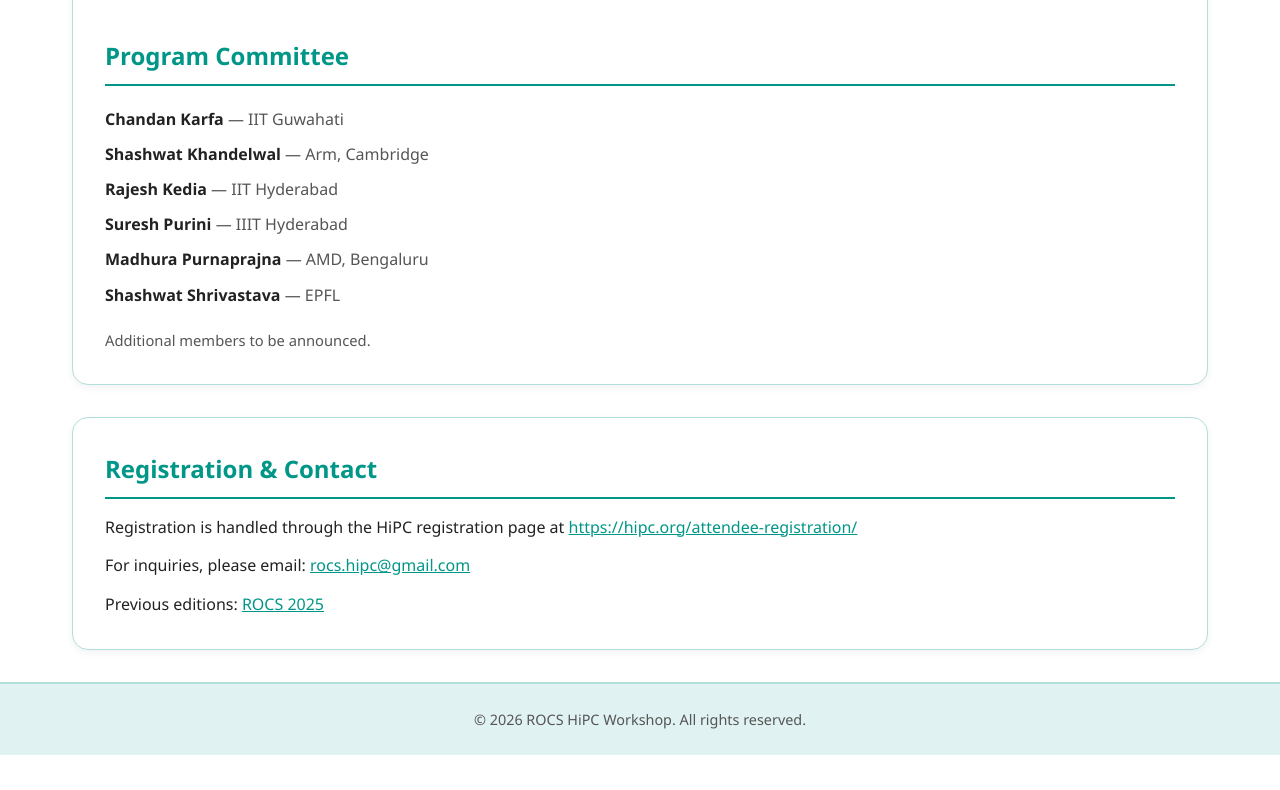
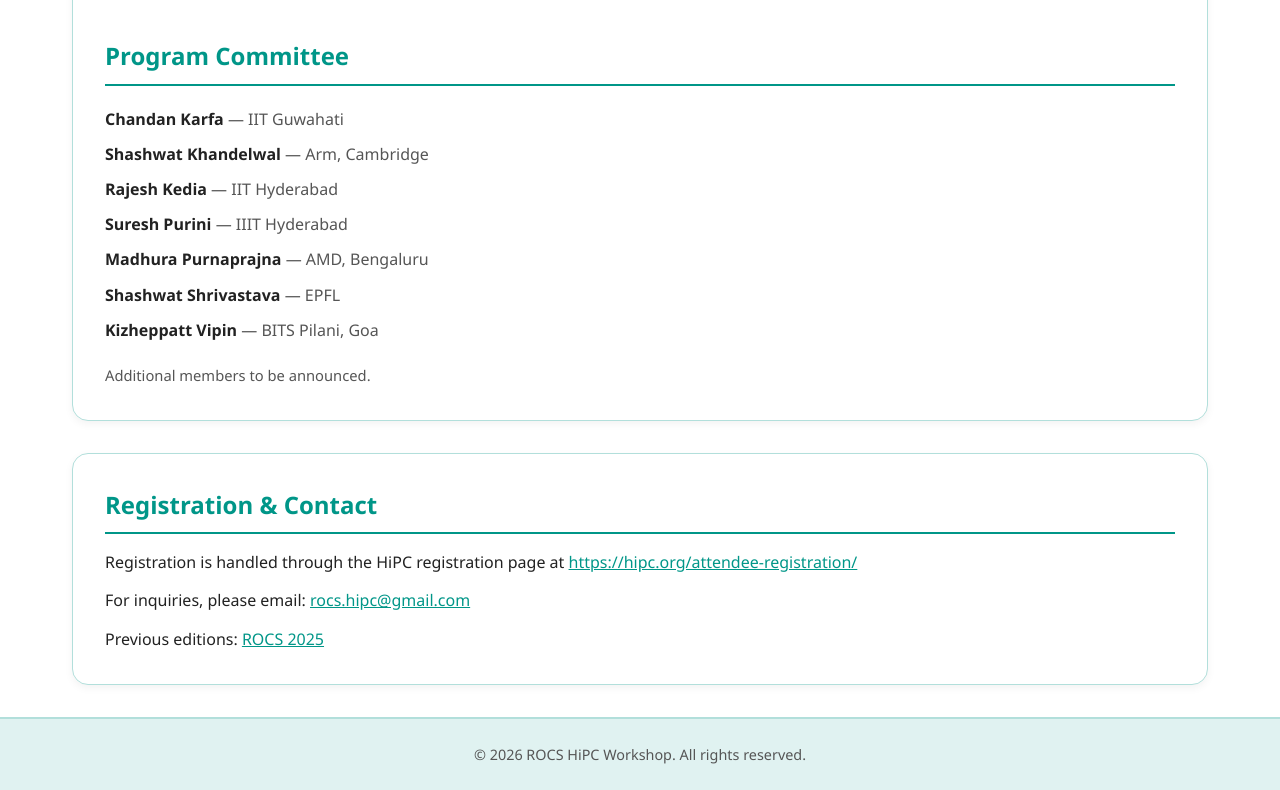
Before and after one commit to rocs-hipc/2026, a plain HTML site: page index.html in a window 1280 px wide. Shown: the part 3777-4567 px from the top of the page. Before the commit the page ends 4532 px from the top, so only its background shows below. Drawn offline with Linux system fonts and the light colour scheme.

Commit message:
Add Kizheppatt Vipin to the program committee
Co-Authored-By: Claude Opus 5 (1M context) <noreply@anthropic.com>

```diff
--- a/index.html
+++ b/index.html
@@ -348,6 +348,10 @@
           <strong>Shashwat Shrivastava</strong>
           <span class="affil">— EPFL</span>
         </li>
+        <li>
+          <strong>Kizheppatt Vipin</strong>
+          <span class="affil">— BITS Pilani, Goa</span>
+        </li>
       </ul>
       <p class="note">Additional members to be announced.</p>
     </section>
```
